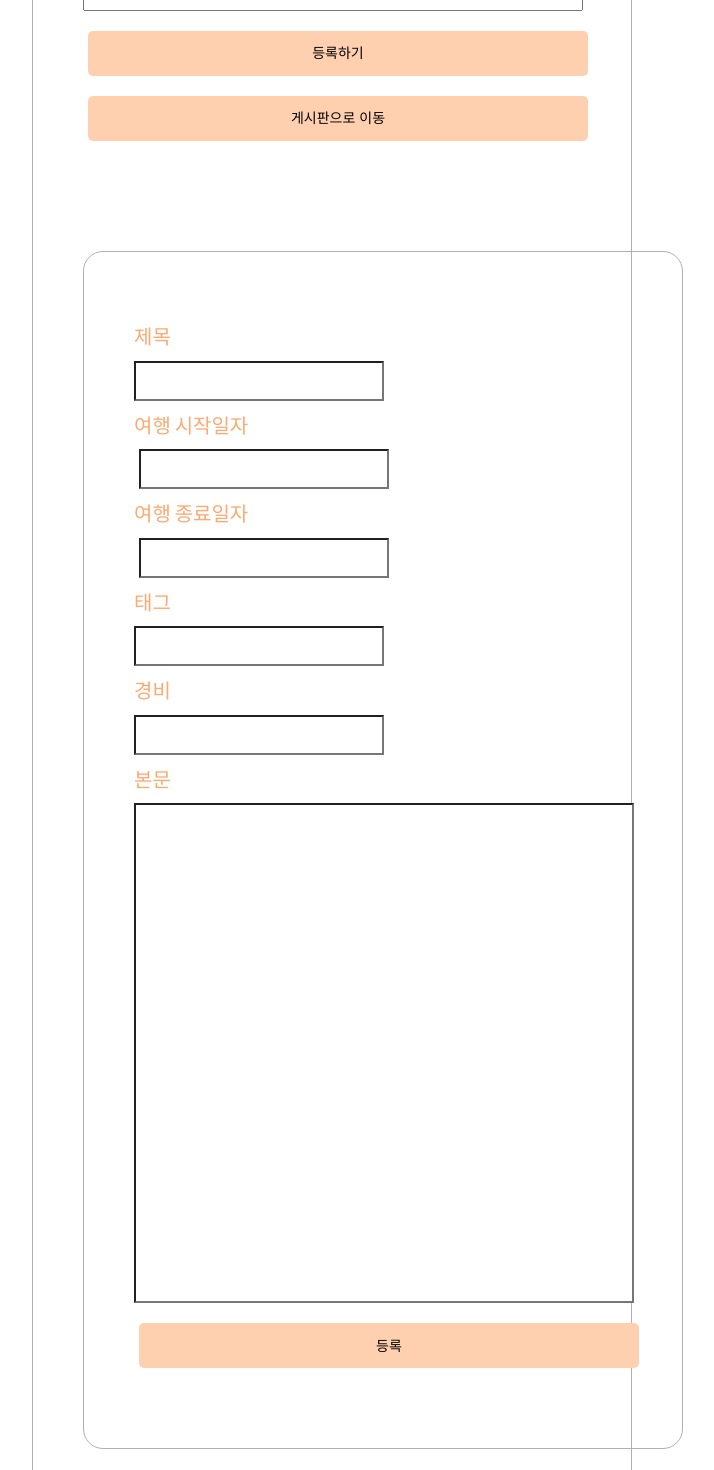
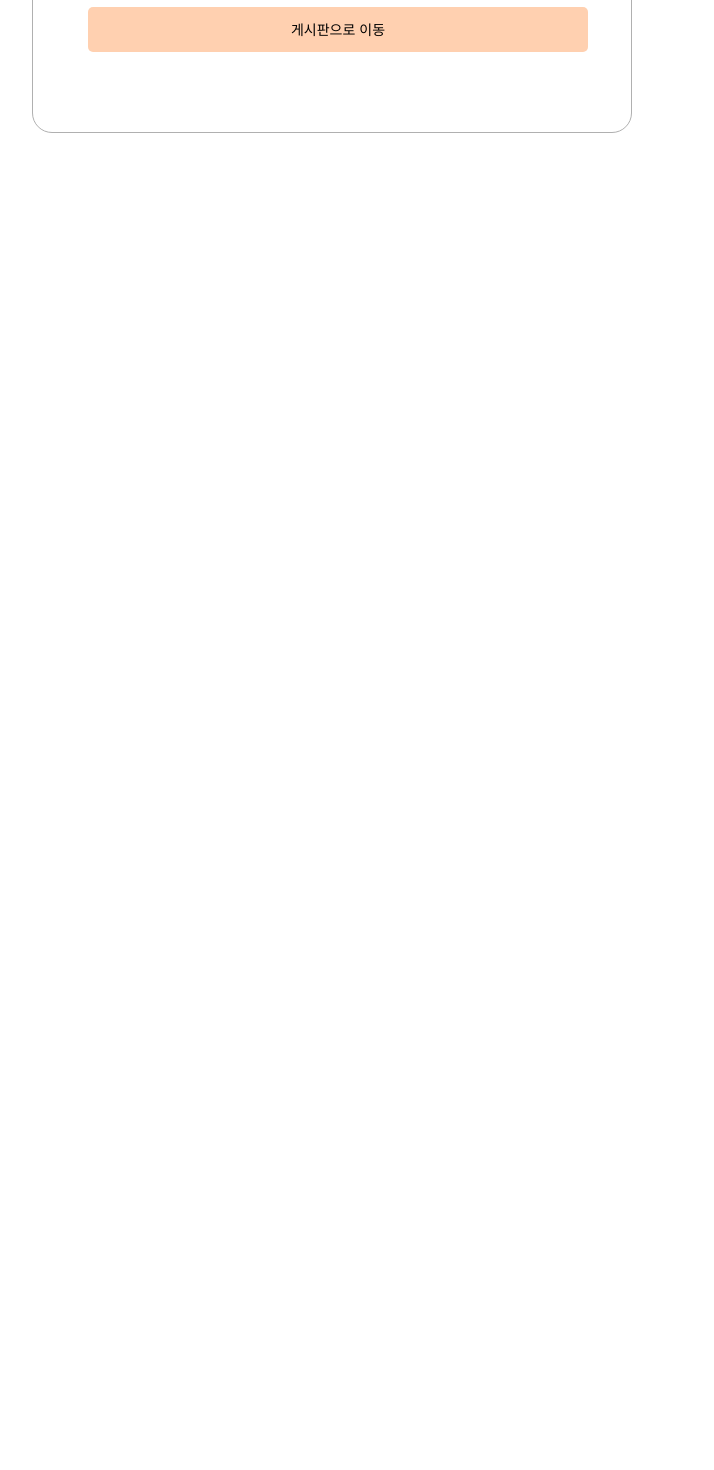
Before and after one commit to Back-to-Beginner/client, a React (Create React App) app: page /PostUp in a window 1280 px wide. Shown: the part 1330-2800 px from the top of the page, without its empty margins (308-1022 px from the left). After the commit the page ends 1463 px from the top, so only its background shows below. Built offline with nearby package versions, Linux system fonts and the light colour scheme.

Commit message:
Update PostUp.js

```diff
--- a/src/pages/PostUp.js
+++ b/src/pages/PostUp.js
@@ -3,16 +3,14 @@ import { useDispatch } from "react-redux";
 import styled from "styled-components";
 import { history } from "../redux/configureStore";
 import { actionCreators as postActions } from "../redux/modules/post";
-import { actionCreators as userActions } from "../redux/modules/user";
+
 
  const Postup = (props) => {
    const dispatch = useDispatch();
-   const [is_session, setUser] = React.useState("");
-   const [uid, setUserId] = React.useState(""); // ?
    const [title, setTitle] = React.useState("");
    const [bd, setBd] = React.useState("");
    const [ed, setEd] = React.useState("");
-   const [fc, setFullCost] = React.useState(""); // ?
+   const [fc, setFullCost] = React.useState("");
    const [tNL, setTNL] = React.useState("");
 
    const [l_id, setlocation_id] = React.useState("");
@@ -20,22 +18,18 @@ import { actionCreators as userActions } from "../redux/modules/user";
    const [moment, setMoment] = React.useState("");
    const [ct, setCost] = React.useState("");
 
-   const changeUserId = (e) => {
-    console.log(e.target.value);
-    setUserId(e.target.value);
-  };
 
-   const changeTitle = (e) => {
+   const changeTitle = (e) => { //제목
      console.log(e.target.value);
      setTitle(e.target.value);
    };
 
-   const changeBd = (e) => {
+   const changeBd = (e) => { // 여행시작날짜
      console.log(e.target.value);
      setBd(e.target.value);
    };
 
-   const changeEd = (e) => {
+   const changeEd = (e) => { // 여행종료날짜
      console.log(e.target.value);
      setEd(e.target.value);
    };
@@ -55,32 +49,31 @@ import { actionCreators as userActions } from "../redux/modules/user";
      setTrip_id(e.target.value);
    };
 
-   const changeMoment = (e) => {
+   const changeMoment = (e) => { // 게시물 본문
      console.log(e.target.value);
      setMoment(e.target.value);
    };
 
-   const changeFullCost = (e) => {
+   const changeFullCost = (e) => { // 여행 총 경비
      console.log(e.target.value);
      setFullCost(e.target.value);
    };
 
-   const changeCost = (e) => {
+   const changeCost = (e) => { // 항공비를 제외한 경비
     console.log(e.target.value);
     setCost(e.target.value);
   };
 
-   const postUp = () => {
+   const postUp = () => { // 제목이 비어있을 경우
      if (title=== "") {
        window.alert("제목이 비어있습니다.");
        return;
      }
      console.log(title, bd, ed, tNL);
      console.log(l_id, t_id, moment, ct);
-     dispatch(postActions.getPostTripDB(uid, title, bd, ed, fc));
+     dispatch(postActions.getPostTripDB(title, bd, ed, fc));
      dispatch(postActions.getPostMomentDB(l_id, t_id, moment, ct));
-     dispatch(userActions.loginCheckDB(is_session));
-     dispatch(setUser({ nickname: localStorage.getItem("nickname") }));
+
      console.log("등록 성공");
    };
 
@@ -89,8 +82,9 @@ import { actionCreators as userActions } from "../redux/modules/user";
         <React.Fragment>
           <Div>
             <h1 align="center"> 여정 작성</h1>
-            <P>작성자 아이디</P>
-            <Input onChange={changeUserId}></Input>
+            {/* <P>작성자 아이디</P>
+            <Input is_session></Input> */}
+            {/* getPostTripDB */}
              <P>제목</P>
             <Input onChange={changeTitle}></Input>
             <P>여행시작일자</P>
@@ -99,7 +93,8 @@ import { actionCreators as userActions } from "../redux/modules/user";
             <Input onChange={changeEd}></Input>
             <P>총 경비</P>
             <Input onChange={changeFullCost}></Input>
-            <P>여정 경비</P>
+            {/* getPostMomentDB */}
+            <P>항공비 제외 경비</P>
             <Input onChange={changeCost}></Input>
             <P>본문</P>
             <Input2 onChange={changeMoment}></Input2>
@@ -128,35 +123,7 @@ import { actionCreators as userActions } from "../redux/modules/user";
           >
             게시판으로 이동
           </Button>
-           <Div className='Postup'>
-             <form action="/api/v1/trips" method="RequestMethod.POST">
-               <div>
-                 <P>제목</P>
-                 <Input type='text' id='title' name='title'
-                 paceholder='제목'/>
-                </div>
-                <div>
-                  <P>여행 시작일자</P> &nbsp;&nbsp;
-                  <Input type="text" name="beginDate" id='beginDate'/>
-                  <P>여행 종료일자</P> &nbsp;&nbsp;
-                  <Input type="text" name="endDate" id='endDate'/>
-                  <P>태그</P>
-                  <Input type="text" name="tagNameList" id='tagNameList'/>
-                </div>
 
-             </form>
-             <form action="/api/v1/moments" method="post">
-               <div>
-                 <P>경비</P>
-                 <Input type="text" name="cost" id="cost"></Input>
-                 <P>본문</P>
-                 <Input2 type="text" name='content'></Input2>
-               </div>
-               <div id="submit_btn">
-                 <Button type="submit">등록</Button>
-               </div>
-             </form>
-           </Div>
             <div
               style={{
                 display: "flex",
```
